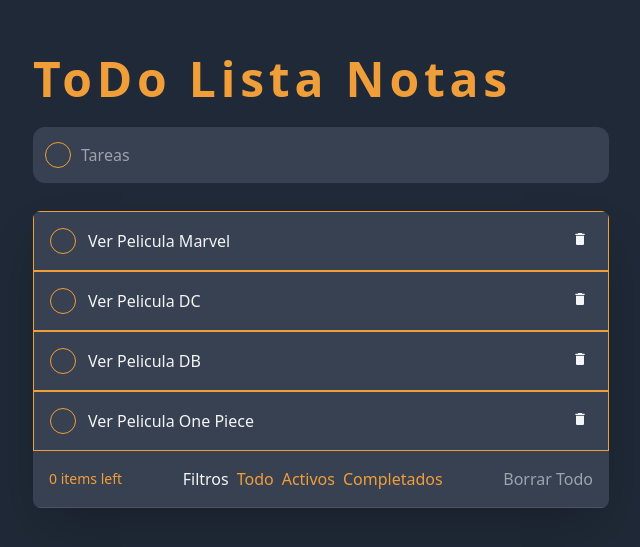
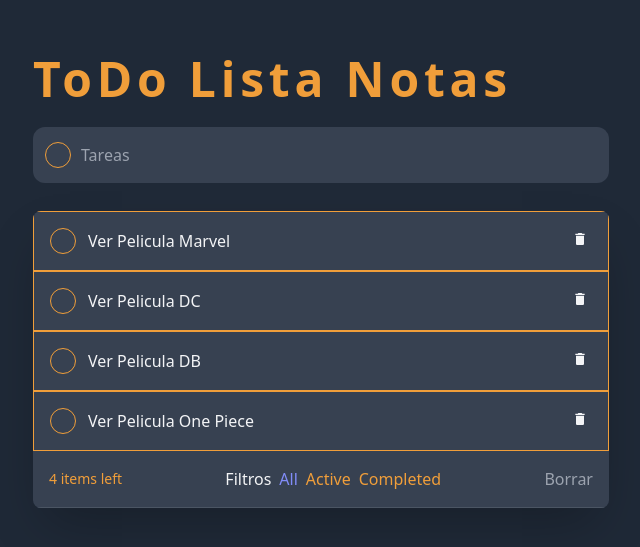
Before and after one commit to pabloperez293/Reactjs-Todo-Challenges, a React (Create React App) app: page / in a window 1280 px wide. Shown: the part 119-666 px from the top of the page, without its empty margins (319-959 px from the left). Built offline with nearby package versions, Linux system fonts and the light colour scheme.

Commit message:
UseEffects

```diff
--- a/public/index.html
+++ b/public/index.html
@@ -18,7 +18,7 @@
     <link rel="preconnect" href="https://fonts.gstatic.com" crossorigin>
     <link href="https://fonts.googleapis.com/css2?family=Anton&family=Inter:wght@100..900&display=swap" rel="stylesheet">
 
-    <title>Ensolvers</title>
+    <title>ToDo list Check</title>
   </head>
   <body>
     <noscript>You need to enable JavaScript to run this app.</noscript>
--- a/src/App.js
+++ b/src/App.js
@@ -1,8 +1,7 @@
-import React, { useState } from "react";
+import React, { useEffect, useState } from "react";
 import { Title } from "./components/Title";
 import { TodoInput } from "./components/TodoInput";
 import { TodoList } from "./components/TodoList/TodoList";
-import { Todo } from "./components/Todo/Todo";
 
 function App() {
   const [todos, setTodos] = useState([
@@ -28,7 +27,11 @@ function App() {
     },
   ]);
 
-  // Funcionalidad
+  // Filtros de funcionalidad
+  const [activeFilter, setActiveFilter] = useState("all");
+  const [filteredTodos, setFilteredTodos] = useState(todos);
+
+  // Funcionalidad basica
   const addTodo = (title) => {
     const lastId = todos.length > 0 ? todos[todos.length - 1].id : 1;
 
@@ -43,7 +46,7 @@ function App() {
   };
 
   const handleSetComplete = (id) => {
-    const updatedList = todos.map((todo) => {
+    const updatedList = todos.map(todo => {
       if (todo.id === id) {
         return { ...todo, completed: !todo.completed };
       }
@@ -52,17 +55,56 @@ function App() {
     setTodos(updatedList);
   };
 
-const handleDelete = (id) => {
-  const updatedList = todos.filter(todo => todo.id !== id)
-  setTodos(updatedList);
-}
+  const handleDelete = (id) => {
+    const updatedList = todos.filter(todo => todo.id !== id);
+    setTodos(updatedList);
+  };
+
+  // filtrers
+  const handleClearCompleted = () => {
+    const updatedList = todos.filter(todo => !todo.completed);
+    setTodos(updatedList);
+  };
+
+  const showAllTodos = () => {
+    setActiveFilter('all');
+  };
+
+  const showActiveTodos = () => {
+    setActiveFilter('active');
+  };
+
+  const showCompletedTodos = () => {
+    setActiveFilter('completed');
+  };
+
+  useEffect(() => {
+    if (activeFilter === 'all') {
+      setFilteredTodos(todos);
+    } else if (activeFilter === 'Active') {
+      const activeTodos = todos.filter(todo => todo.completed === false);
+      setFilteredTodos(activeTodos);
+    } else if (activeFilter === 'completed') {
+      const completedTodos = todos.filter(todo => todo.completed === true);
+      setFilteredTodos(completedTodos);
+    }
+  }, [activeFilter, todos]);
 
   return (
     <div className='bg-gray-800 min-h-screen h-full font-intel text-gray-100 flex items-center justify-center py-20 px-5'>
       <div className='container flex flex-col max-w-xl'>
         <Title />
         <TodoInput addTodo={addTodo} />
-        <TodoList todos={todos} handleSetComplete={handleSetComplete} handleDelete={handleDelete}/>
+        <TodoList
+          todos={filteredTodos}
+          activeFilter={activeFilter}
+          handleSetComplete={handleSetComplete}
+          handleDelete={handleDelete}
+          showAllTodos={showAllTodos}
+          showActiveTodos={showActiveTodos}
+          showCompletedTodos={showCompletedTodos}
+          handleClearCompleted={handleClearCompleted}
+        />
       </div>
     </div>
   );
--- a/src/components/Filters/Filters.jsx
+++ b/src/components/Filters/Filters.jsx
@@ -5,20 +5,26 @@ import {
   ItemLeft,
 } from "./TodoFilters";
 
-const Filters = () => {
+const Filters = ({
+  total,
+  activeFilter,
+  handleClearCompleted,
+  showAllTodos,
+  showActiveTodos,
+  showCompletedTodos,
+}) => {
   return (
     <FiltersContainer>
-      <ItemLeft />
+      <ItemLeft total={total} />
       <FilterBtnContainer>
-      <p>Filtros</p>
-        <FilterBtn action={() => {}} active="All" filter='Todo' />
-        <FilterBtn action={() => {}} active="All" filter='Activos' />
-        <FilterBtn action={() => {}} active="All" filter='Completados'/>
+        <p>Filtros</p>
+        <FilterBtn action={() => showAllTodos()} active={activeFilter} filter='all' />
+        <FilterBtn action={() => showActiveTodos()} active={activeFilter}filter='active' />
+        <FilterBtn action={() => showCompletedTodos()} active={activeFilter} filter='completed' />
       </FilterBtnContainer>
 
-      <button className="text-gray-400 hover:text-customOrange cursor-pointer transition-all duration-300 ease-in">
-      Borrar Todo
-
+      <button onClick={() => handleClearCompleted()}  className='text-gray-400 hover:text-customOrange cursor-pointer transition-all duration-300 ease-in'>
+        Borrar
       </button>
     </FiltersContainer>
   );
--- a/src/components/Filters/TodoFilters.jsx
+++ b/src/components/Filters/TodoFilters.jsx
@@ -1,4 +1,3 @@
-
 // Dividimos los filtros en subcomponenes
 const FiltersContainer = ({ children }) => {
   return (
@@ -13,19 +12,19 @@ const ItemLeft = ({ total = 0 }) => {
 };
 
 const FilterBtnContainer = ({ children }) => {
-  return <div className='flex items-center space-x-2'>
-    { children }
-  </div>;
+  return <div className='flex items-center space-x-2'>{children}</div>;
 };
 
-const FilterBtn = ( { action, active, filter }) => {
-    return (
-
-        <button className={`hover:text-white cursor-pointer transition-all duration-200 ease-in-out ` + (active.toLowerCase().includes(filter.toLowerCase()) ? 'text-indigo-400' : 'text-customOrange')}>
-
-        {filter}
-
-        </button>
-    )
-}
-export { FiltersContainer, ItemLeft , FilterBtnContainer , FilterBtn };
+const FilterBtn = ({ action, active, filter }) => {
+  return (
+    <button
+    onClick={action}
+    className={
+        `hover:text-white cursor-pointer transition-all duration-200 ease-in-out ` +
+        (active === filter ? "text-indigo-400" : "text-customOrange")
+      }>
+         {filter.charAt(0).toUpperCase() + filter.slice(1)}
+    </button>
+  );
+};
+export { FiltersContainer, ItemLeft, FilterBtnContainer, FilterBtn };
--- a/src/components/Todo/Todo.jsx
+++ b/src/components/Todo/Todo.jsx
@@ -2,6 +2,7 @@ import { MdDelete } from "react-icons/md";
 import { FaCheckCircle } from "react-icons/fa";
 
 const Todo = ({ todo, handleDelete, handleSetComplete }) => {
+
   const { id, title, completed } = todo;
 
   return (
--- a/src/components/TodoList/TodoList.jsx
+++ b/src/components/TodoList/TodoList.jsx
@@ -1,15 +1,36 @@
 import { Filters } from "../Filters/Filters";
 import { Todo } from "../Todo/Todo";
 
-const TodoList = ({ todos, handleSetComplete, handleDelete }) => {
+const TodoList = ({
+  todos,
+  handleSetComplete,
+  handleDelete,
+  showAllTodos,
+  activeFilter,
+  showActiveTodos,
+  showCompletedTodos,
+  handleClearCompleted,
+}) => {
   return (
     <div className='flex flex-col mt-7 rounded-lg overflow-hidden shadow-2xl'>
       {todos.map(todo => {
         return (
-        <Todo key={todo.id} todo={todo} handleDelete={handleDelete} handleSetComplete={handleSetComplete}/>
-        )
+          <Todo
+            key={todo.id}
+            todo={todo}
+            handleDelete={handleDelete}
+            handleSetComplete={handleSetComplete}
+          />
+        );
       })}
-      <Filters />
+      <Filters
+        activeFilter={activeFilter}
+        total={todos.length}
+        showAllTodos={showAllTodos}
+        showActiveTodos={showActiveTodos}
+        showCompletedTodos={showCompletedTodos}
+        handleClearCompleted={handleClearCompleted}
+      />
     </div>
   );
 };
```
